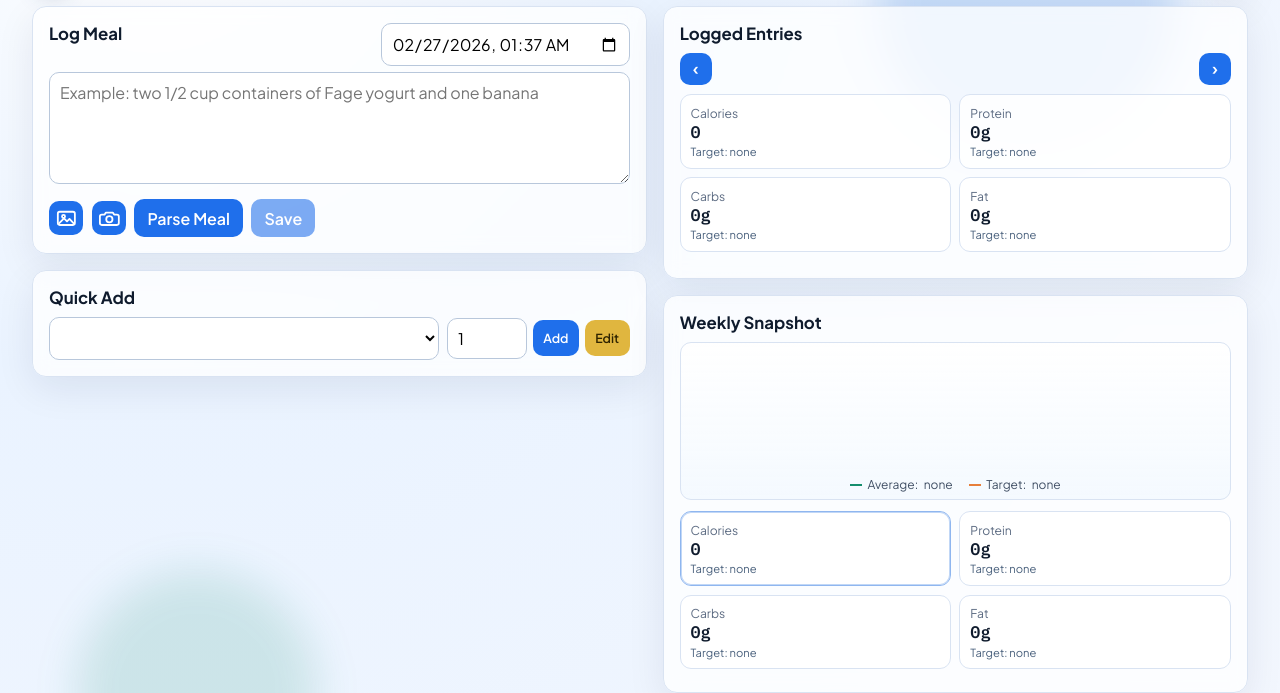
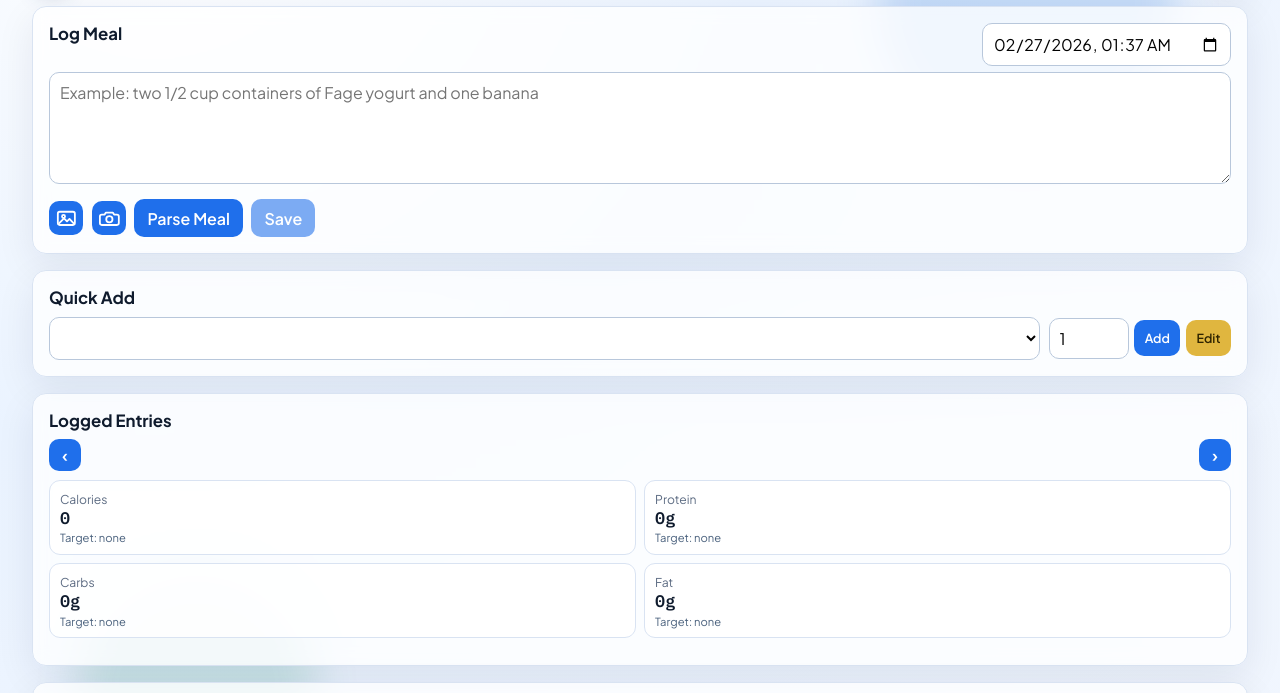
Before and after one commit to jimgreco/macro_tracker, a website: page public/index.html in a window 1280 px wide. Shown: the part 69-762 px from the top of the page. Drawn offline with Linux system fonts and the light colour scheme; no server answers.

Commit message:
Switch main grid to single-column layout

```diff
--- a/public/styles.css
+++ b/public/styles.css
@@ -281,7 +281,7 @@ body {
 
 .grid-main {
   display: grid;
-  grid-template-columns: 1.05fr 1fr;
+  grid-template-columns: 1fr;
   gap: 1rem;
   align-items: start;
 }
```
